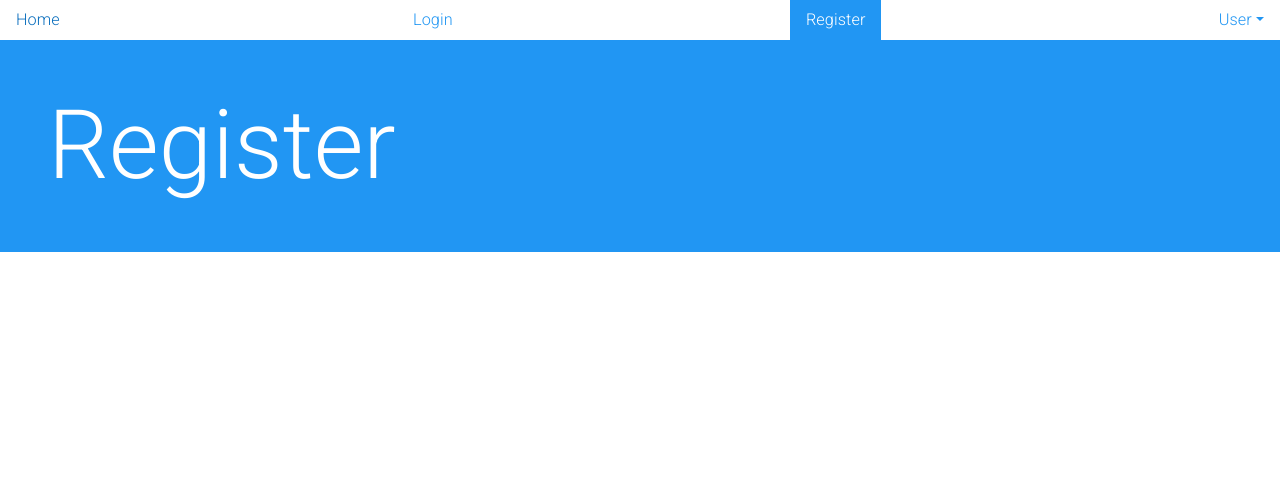
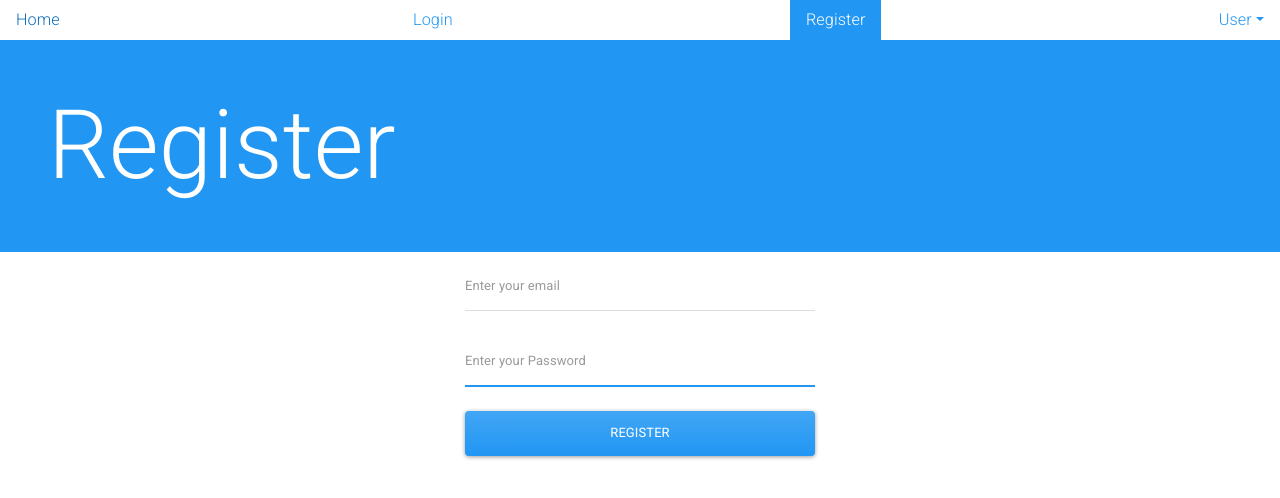
Before and after one commit to amtenu/myHommy, a React (Create React App) app in the folder client/: page /register in a window 1280 px wide. Shown: the top 498 px of the page. Built offline with nearby package versions, Linux system fonts and the light colour scheme.

Commit message:
register with email

```diff
--- a/client/package.json
+++ b/client/package.json
@@ -6,6 +6,7 @@
     "@testing-library/jest-dom": "^5.17.0",
     "@testing-library/react": "^13.4.0",
     "@testing-library/user-event": "^13.5.0",
+    "axios": "^1.6.2",
     "react": "^18.2.0",
     "react-dom": "^18.2.0",
     "react-router-dom": "^6.20.1",
--- /dev/null
+++ b/client/src/config/config.js
@@ -0,0 +1 @@
+export const API='http://localhost:8000/api'
--- a/client/src/pages/Register.js
+++ b/client/src/pages/Register.js
@@ -1,7 +1,52 @@
-export default function Home(){
-    return (
-        <div>
-             <h1 className="display-1 bg-primary text-light p-5">Register</h1>
+import { useState } from "react";
+import axios from "axios";
+import { API } from "../config/config";
+export default function Home() {
+  //state to use
+
+  const [email, setEmail] = useState("");
+  const [password, setPassword] = useState("");
+
+  const handleSubmit = async (e) => {
+    e.preventDefault();
+    try {
+      // const res= await axios.post(`${API}/register`,{email,password});//generic responce so we need data
+      const { data } = await axios.post(`${API}/pre-register`, { email, password });
+      console.log(data);
+    } catch (err) {
+      console.log(err);
+    }
+  };
+  return (
+    <div>
+      <h1 className="display-1 bg-primary text-light p-5">Register</h1>
+      <div className="container">
+        <div className="row">
+          <div className="col-lg-4 offset-lg-4">
+            <form onSubmit={handleSubmit}>
+              <input
+                type="text"
+                placeholder="Enter your email"
+                className="form-control mb-4"
+                required
+                autoFocus
+                onChange={(e) => setEmail(e.target.value)}
+                value={email}
+              />
+              <input
+                type="text"
+                placeholder="Enter your Password"
+                className="form-control mb-4"
+                required
+                autoFocus
+                onChange={(e) => setPassword(e.target.value)}
+                value={password}
+              />
+              <button className="btn btn-primary col-12 mb-4">Register</button>
+            </form>
+          </div>
         </div>
-    )
+      </div>
+    </div>
+  );
 }
```
Also changed, not shown: 1 other file (tests, documents, lock files or other folders).
